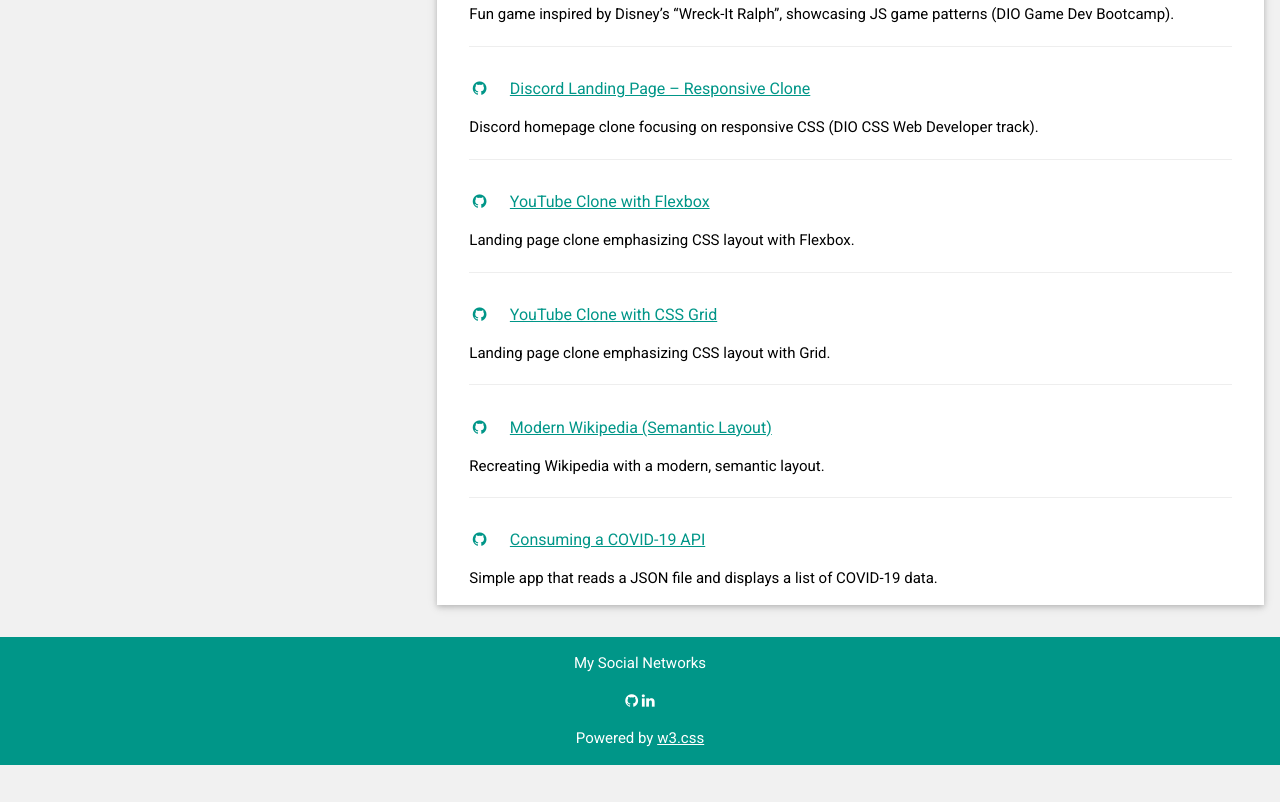
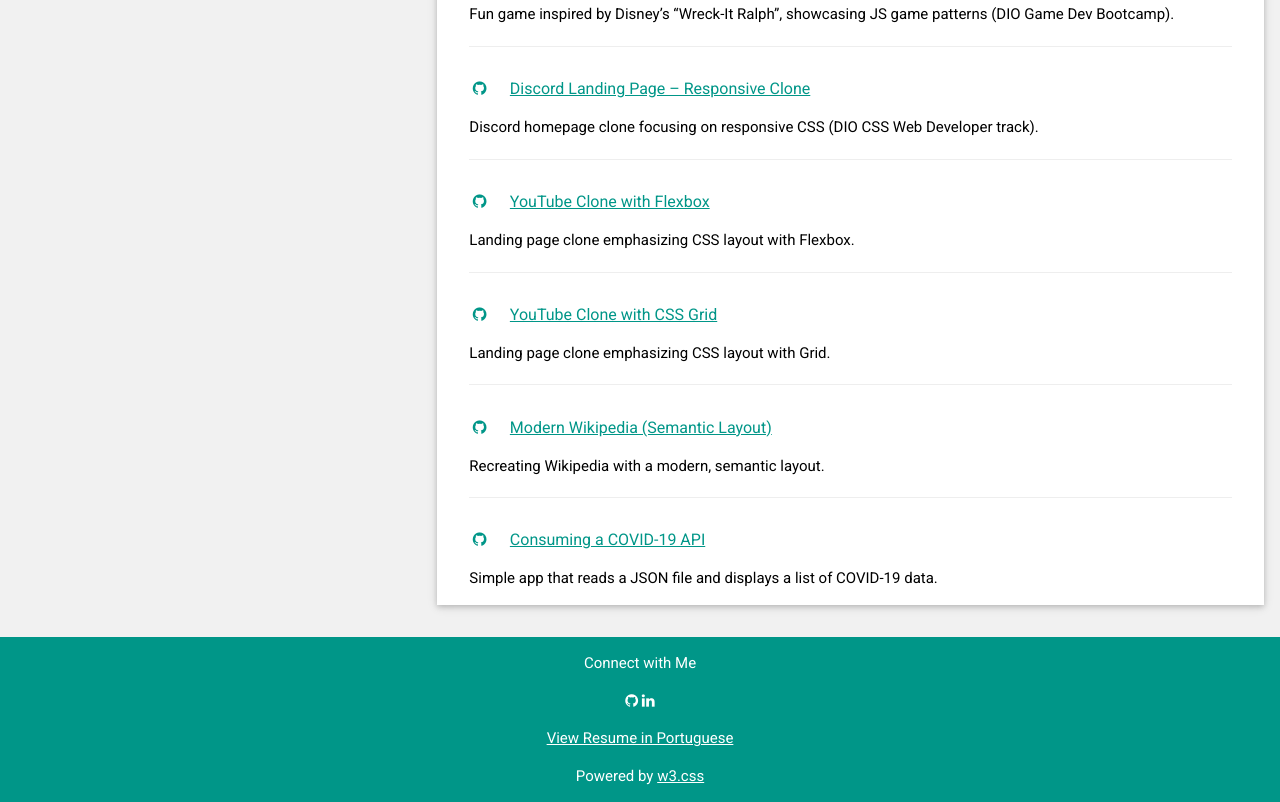
Before and after one commit to AndersonBHBR/resume-online, a plain HTML site: page index.html in a window 1280 px wide. Shown: the part 6276-7078 px from the top of the page. Before the commit the page ends 7041 px from the top, so only its background shows below. Drawn offline with nearby package versions, Linux system fonts and the light colour scheme.

Commit message:
Rodape-portugues

```diff
--- a/index.html
+++ b/index.html
@@ -510,9 +510,10 @@
     </div>
   </div>
 <footer class="w3-container w3-teal w3-center w3-margin-top">
-  <p>My Social Networks</p>
+  <p>Connect with Me</p>
   <a href="https://github.com/AndersonBHBR" target="_blank"><i class="fa fa-github w3-hover-opacity"></i></a>
   <a href="https://www.linkedin.com/in/anderson-araujo-pcd" target="_blank"><i class="fa fa-linkedin w3-hover-opacity"></i></a>
+  <p><a href="https://andersonbhbr.github.io/curriculo-resume-online" target="_blank">View Resume in Portuguese</a></p>
   <p>Powered by <a href="https://www.w3schools.com/w3css/default.asp" target="_blank">w3.css</a></p>
 </footer>
 
```
